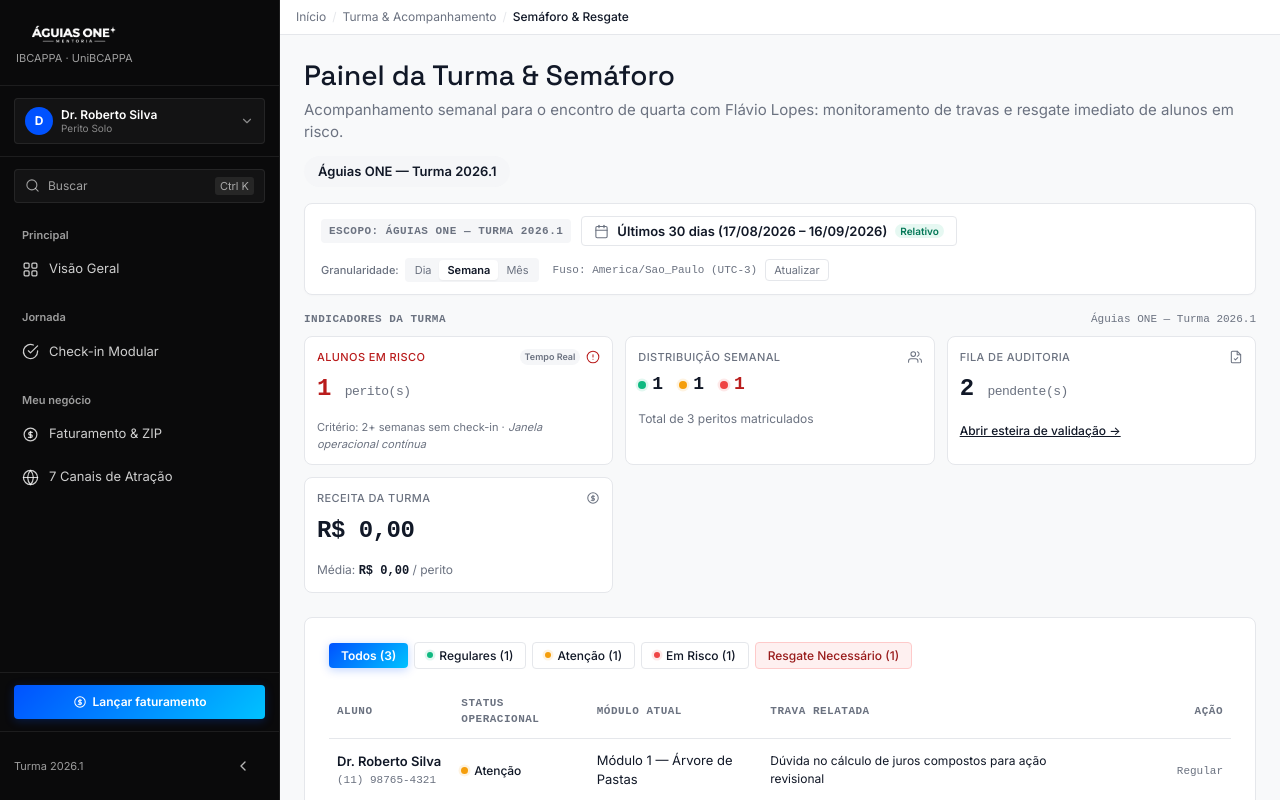
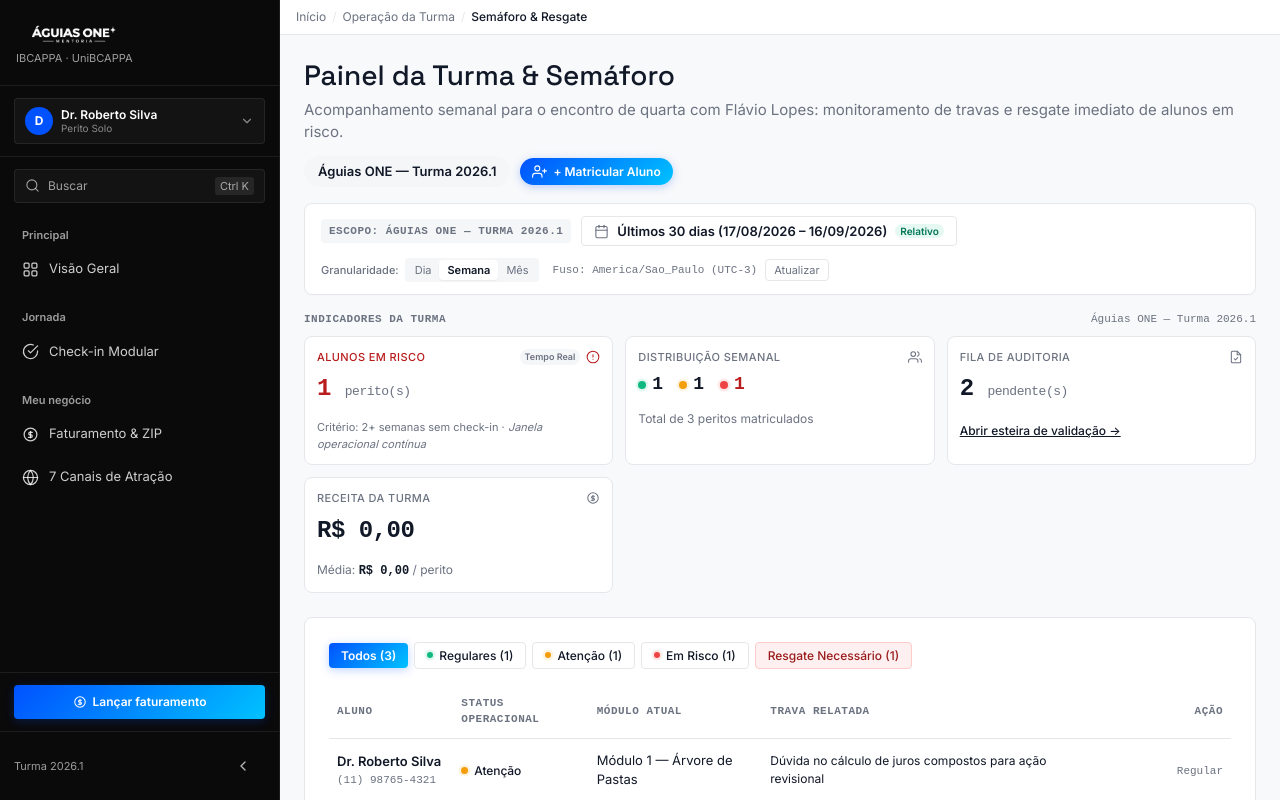
Before and after one commit to gabrielaraujoibcappa-beep/aguias-one-v2, a Next.js app: page /painel/turma in a window 1280 px wide. Shown: the top 800 px of the page. Built offline with nearby package versions, Linux system fonts and the light colour scheme.

Commit message:
feat(rbac): separar Operacao da Turma de Gestao de Alunos e habilitar matricula/criacao direta

```diff
--- a/src/app/(equipe)/painel/turma/page.tsx
+++ b/src/app/(equipe)/painel/turma/page.tsx
@@ -3,17 +3,22 @@
 import React, { useState } from "react";
 import { PainelKpisTurma } from "@/components/equipe/PainelKpisTurma";
 import { TabelaSemaforoTurma } from "@/components/equipe/TabelaSemaforoTurma";
+import { ModalAluno } from "@/components/admin/ModalAluno";
 import { FiltroPeriodo } from "@/components/ui/FiltroPeriodo";
+import { IconUserPlus } from "@/components/ui/Icons";
 import { criarPeriodoPadrao, PeriodoFiltroState } from "@/lib/periodo/calculo-periodo";
 import { useSistemaStore } from "@/lib/store/sistema-store";
 
 export default function PainelTurmaPage() {
-  const { estado, carregado } = useSistemaStore();
+  const { estado, salvarAluno, carregado } = useSistemaStore();
   const [turma] = useState("Águias ONE — Turma 2026.1");
+  const [modalMatriculaAberto, setModalMatriculaAberto] = useState(false);
   const [periodo, setPeriodo] = useState<PeriodoFiltroState>(() =>
     criarPeriodoPadrao("Global (Turma 2026.1)")
   );
   const [carregandoPeriodo, setCarregandoPeriodo] = useState(false);
+
+  const turmasDisponiveis = estado.turmas.map((t) => ({ id: t.id, nome: t.nome }));
 
   const handleAtualizarDados = () => {
     setCarregandoPeriodo(true);
@@ -35,6 +40,7 @@ export default function PainelTurmaPage() {
           </p>
         </div>
 
+        <div style={{ display: "flex", gap: "10px", alignItems: "center", flexWrap: "wrap" }}>
           <div style={{
             backgroundColor: "var(--cor-soft-stone)",
             padding: "6px 14px",
@@ -43,6 +49,17 @@ export default function PainelTurmaPage() {
             fontSize: "13px",
           }}>
             {turma}
+          </div>
+
+          <button
+            type="button"
+            onClick={() => setModalMatriculaAberto(true)}
+            className="btn-primary btn-sm"
+            style={{ display: "inline-flex", alignItems: "center", gap: "6px" }}
+          >
+            <IconUserPlus size={15} />
+            <span>+ Matricular Aluno</span>
+          </button>
         </div>
       </div>
 
@@ -63,6 +80,18 @@ export default function PainelTurmaPage() {
       />
 
       <TabelaSemaforoTurma alunos={estado.alunosSemaforo} />
+
+      {/* Modal de Matrícula / Criação de Usuário pela Operação */}
+      {modalMatriculaAberto && (
+        <ModalAluno
+          aberto={modalMatriculaAberto}
+          turmas={turmasDisponiveis}
+          onSalvar={(novoAluno) => {
+            salvarAluno(novoAluno);
+          }}
+          onFechar={() => setModalMatriculaAberto(false)}
+        />
+      )}
     </div>
   );
 }
--- a/src/components/Breadcrumbs.tsx
+++ b/src/components/Breadcrumbs.tsx
@@ -30,27 +30,27 @@ const ROTAS_MAP: Record<string, BreadcrumbItem[]> = {
     { rotulo: "Canais de Atração", href: "/canais" },
   ],
   "/painel/turma": [
-    { rotulo: "Turma & Acompanhamento", href: "/painel/turma" },
+    { rotulo: "Operação da Turma", href: "/painel/turma" },
     { rotulo: "Semáforo & Resgate" },
   ],
   "/painel/modulos": [
-    { rotulo: "Ciclo de Entregas" },
+    { rotulo: "Operação da Turma" },
     { rotulo: "Liberação de Módulos", href: "/painel/modulos" },
   ],
   "/painel/auditoria": [
-    { rotulo: "Ciclo de Entregas" },
+    { rotulo: "Operação da Turma" },
     { rotulo: "Fila de Auditoria", href: "/painel/auditoria" },
   ],
   "/painel/faturamento": [
-    { rotulo: "Operação" },
+    { rotulo: "Operação da Turma" },
     { rotulo: "Metas & Faturamento", href: "/painel/faturamento" },
   ],
   "/admin/alunos": [
-    { rotulo: "Cadastros" },
+    { rotulo: "Gestão & Cadastros" },
     { rotulo: "Gestão de Alunos", href: "/admin/alunos" },
   ],
   "/admin/turmas": [
-    { rotulo: "Cadastros" },
+    { rotulo: "Gestão & Cadastros" },
     { rotulo: "Turmas & Matrículas", href: "/admin/turmas" },
   ],
 };
--- a/src/components/Sidebar.tsx
+++ b/src/components/Sidebar.tsx
@@ -178,7 +178,7 @@ export function Sidebar() {
 
   const linksStaff: GrupoSidebar[] = [
     {
-      secao: "Operação",
+      secao: "Operação da Turma",
       itens: [
         { rotulo: "Turma & Semáforo", href: "/painel/turma", icone: IconUsers },
         { rotulo: "Liberação Módulos", href: "/painel/modulos", icone: IconUnlock },
@@ -187,7 +187,7 @@ export function Sidebar() {
       ],
     },
     {
-      secao: "Cadastros",
+      secao: "Gestão & Cadastros",
       itens: [
         { rotulo: "Gestão de Alunos", href: "/admin/alunos", icone: IconUserPlus },
         { rotulo: "Gestão de Turmas", href: "/admin/turmas", icone: IconBuilding },
--- a/src/lib/auth/roles.ts
+++ b/src/lib/auth/roles.ts
@@ -21,5 +21,5 @@ export function canManageCohorts(papel: PapelUsuario): boolean {
 }
 
 export function canManageUsers(papel: PapelUsuario): boolean {
-  return papel === "admin";
+  return ["admin", "concierge"].includes(papel);
 }
```
Also changed, not shown: 2 other files (tests, documents, lock files or other folders). Lines whose indentation alone changed are shown as unchanged.
